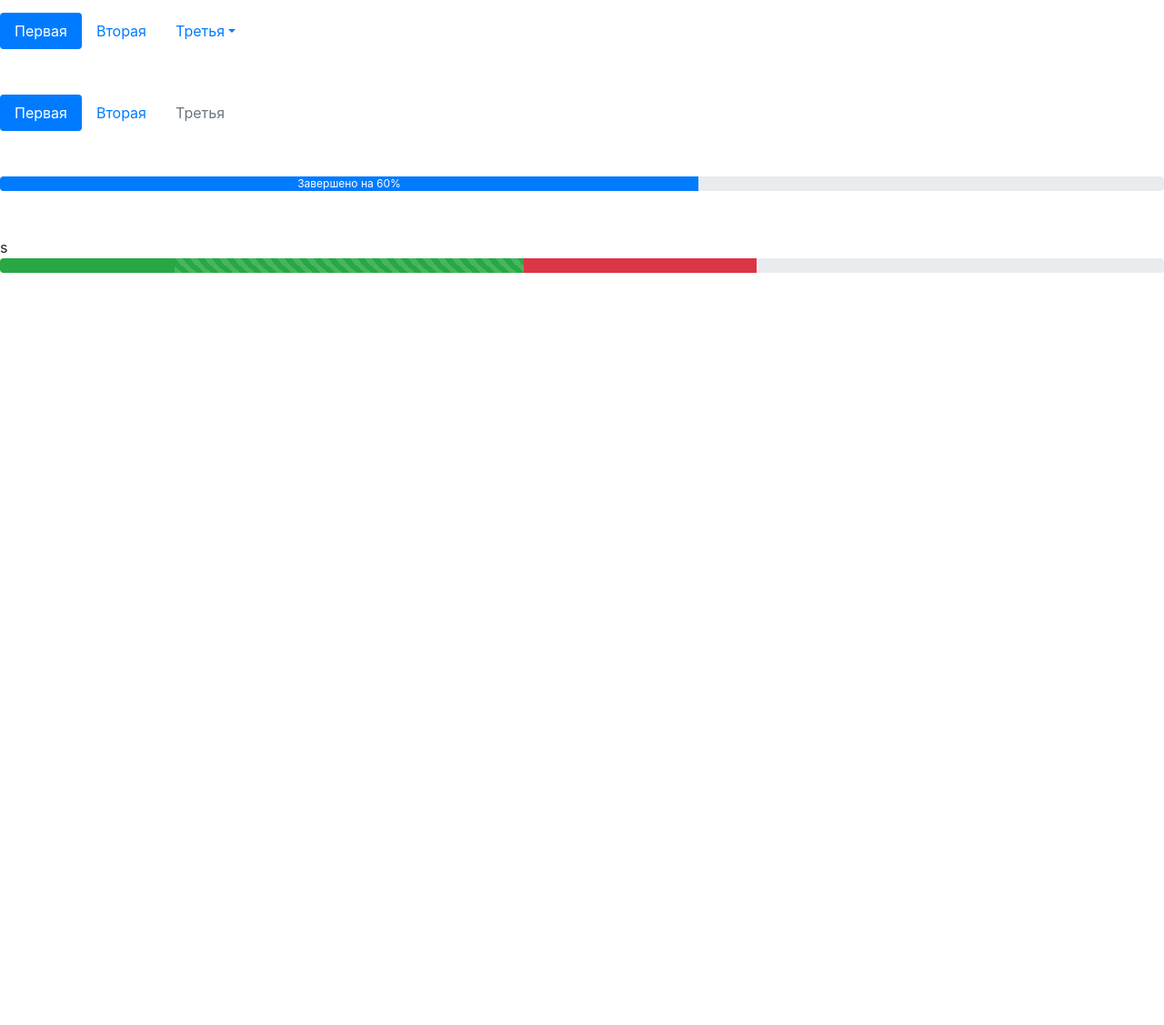
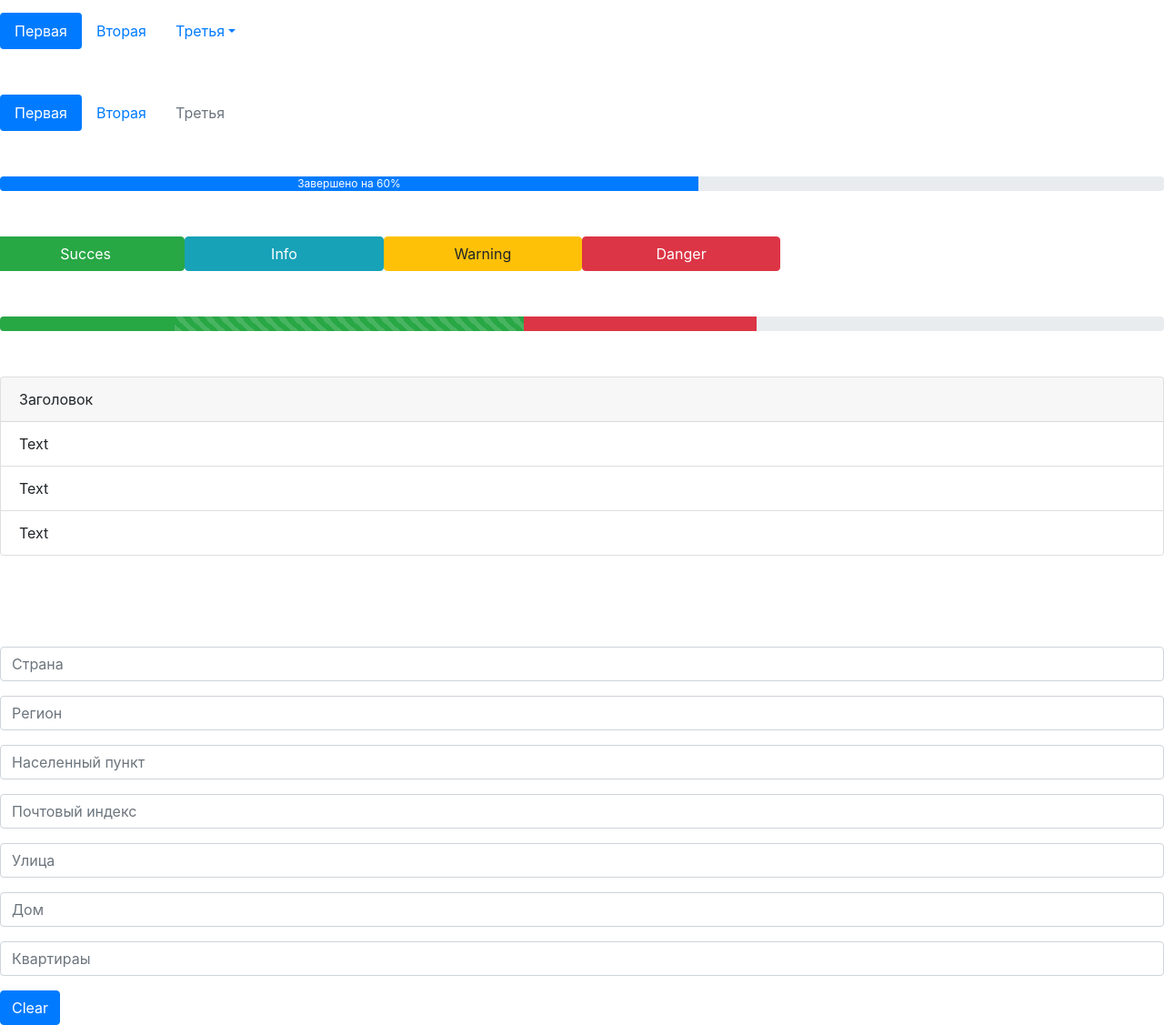
Before and after one commit to Unbihexium/unbihexium.github.io, a plain HTML site: page lab5/lab5.html in a window 1280 px wide. Shown: the part 914-2041 px from the top of the page at 91% size. Before the commit the page ends 1214 px from the top, so only its background shows below. Drawn offline with nearby package versions, Linux system fonts and the light colour scheme.

Commit message:
made form

```diff
--- a/lab5/lab5.html
+++ b/lab5/lab5.html
@@ -343,13 +343,64 @@
         <div class="progress-bar" role="progressbar" style="width: 60%;" aria-valuenow="60" aria-valuemin="0" aria-valuemax="100">Завершено на 60%</div>
 </div>
 
-<div class="big-space"></div>s
+<div class="big-space"></div>
+
+<div class="row">
+        <button class="col-2 btn btn-success">Succes</button>
+        <button class="col-2 btn btn-info">Info</button>
+        <button class="col-2 btn btn-warning">Warning</button>
+        <button class="col-2 btn btn-danger">Danger</button>
+</div>
+
+<div class="big-space"></div>
 
 <div class="progress">
         <div class="progress-bar bg-success" role="progressbar" style="width: 15%" aria-valuenow="15" aria-valuemin="0" aria-valuemax="100"></div>
         <div class="progress-bar progress-bar-striped bg-success" role="progressbar" style="width: 30%" aria-valuenow="30" aria-valuemin="0" aria-valuemax="100"></div>
         <div class="progress-bar bg-danger" role="progressbar" style="width: 20%" aria-valuenow="20" aria-valuemin="0" aria-valuemax="100"></div>
 </div>
+
+<div class="big-space"></div>
+
+<div class="card">
+        <div class="card-header">
+                Заголовок
+        </div>
+        <ul class="list-group list-group-flush">
+                <li class="list-group-item">Text</li>
+                <li class="list-group-item">Text</li>
+                <li class="list-group-item">Text</li>
+        </ul>
+</div>
+
+<div class="big-space"></div>
+<div class="big-space"></div>
+<form>
+                <div class="form-group">
+                        <input type="text" class="form-control" id="exampleInputEmail1" aria-describedby="emailHelp" placeholder="Страна">
+                </div>
+                <div class="form-group">
+                        <input type="text" class="form-control" id="exampleInputEmail1" aria-describedby="emailHelp" placeholder="Регион">
+                </div>
+                <div class="form-group">
+                      <input type="text" class="form-control" id="exampleInputEmail1" aria-describedby="emailHelp" placeholder="Населенный пункт">
+                </div>
+                <div class="form-group">
+                        <input type="text" class="form-control" id="exampleInputEmail1" aria-describedby="emailHelp" placeholder="Почтовый индекс">
+                </div>
+                <div class="form-group">
+                        <input type="text" class="form-control" id="exampleInputEmail1" aria-describedby="emailHelp" placeholder="Улица">
+                </div>
+                <div class="form-group">
+                        <input type="text" class="form-control" id="exampleInputEmail1" aria-describedby="emailHelp" placeholder="Дом">
+                </div>
+                <div class="form-group">
+                        <input type="text" class="form-control" id="exampleInputEmail1" aria-describedby="emailHelp" placeholder="Квартираы">
+                </div>
+                <button type="clear" class="btn btn-primary">Clear</button>
+              </form>
+
+
 <script src="https://code.jquery.com/jquery-3.3.1.slim.min.js" integrity="sha384-q8i/X+965DzO0rT7abK41JStQIAqVgRVzpbzo5smXKp4YfRvH+8abtTE1Pi6jizo" crossorigin="anonymous"></script>
 <script src="https://cdnjs.cloudflare.com/ajax/libs/popper.js/1.14.7/umd/popper.min.js" integrity="sha384-UO2eT0CpHqdSJQ6hJty5KVphtPhzWj9WO1clHTMGa3JDZwrnQq4sF86dIHNDz0W1" crossorigin="anonymous"></script>
 <script src="https://stackpath.bootstrapcdn.com/bootstrap/4.3.1/js/bootstrap.min.js" integrity="sha384-JjSmVgyd0p3pXB1rRibZUAYoIIy6OrQ6VrjIEaFf/nJGzIxFDsf4x0xIM+B07jRM" crossorigin="anonymous"></script>
```
Also changed, not shown: index.html (+1 -1 lines).
